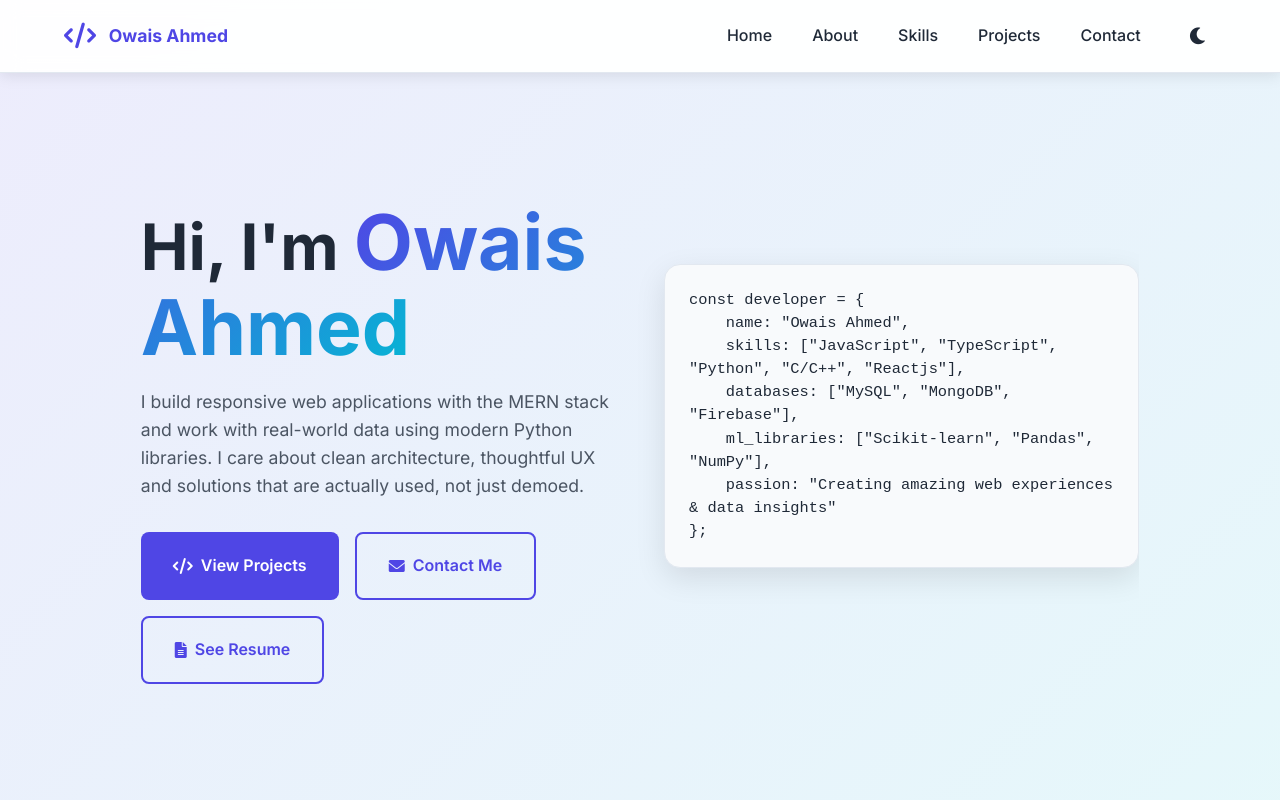
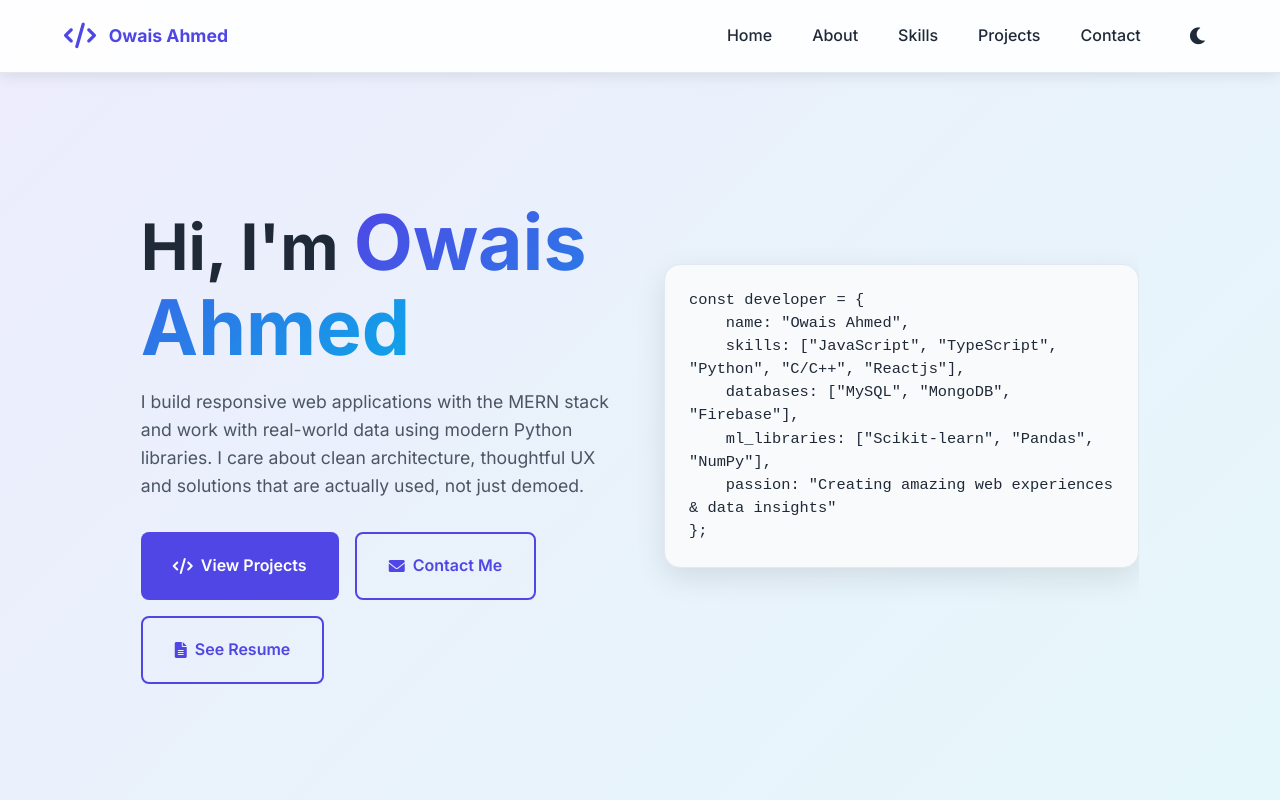
Before and after one commit to DevOwais28/Portfolio, a website: page resume/index.html in a window 1280 px wide. Shown: the top 800 px of the page. Drawn offline with nearby package versions, Linux system fonts and the light colour scheme.

Commit message:
Update style.css

```diff
--- a/resume/style.css
+++ b/resume/style.css
@@ -4,9 +4,9 @@
    :root {
     --primary-color: #4f46e5;
     --primary-light: #6366f1;
-    --primary-dark: #4338ca;
-    --secondary-color: #06b6d4;
-    --accent-color: #8b5cf6;
+    --primary-dark: #312e81;
+    --secondary-color: #0ea5e9;
+    --accent-color: #a855f7;
     --text-color: #1f2937;
     --text-light: #4b5563;
     --text-primary: #1f2937;
@@ -14,7 +14,7 @@
     --bg-secondary: #f8fafc;
     --card-bg: #f8fafc;
     --border-color: #e2e8f0;
-    --nav-bg: rgba(255,255,255,0.95);
+    --nav-bg: rgba(255,255,255,0.9);
     --shadow-color: rgba(0,0,0,0.1);
     --gradient-start: #4f46e5;
     --gradient-end: #06b6d4;
@@ -28,9 +28,9 @@
   [data-theme="dark"] {
     --primary-color: #6366f1;
     --primary-light: #818cf8;
-    --primary-dark: #4f46e5;
-    --secondary-color: #22d3ee;
-    --accent-color: #a78bfa;
+    --primary-dark: #4338ca;
+    --secondary-color: #0ea5e9;
+    --accent-color: #a855f7;
     --text-color: #f3f4f6;
     --text-light: #d1d5db;
     --text-primary: #f3f4f6;
```
